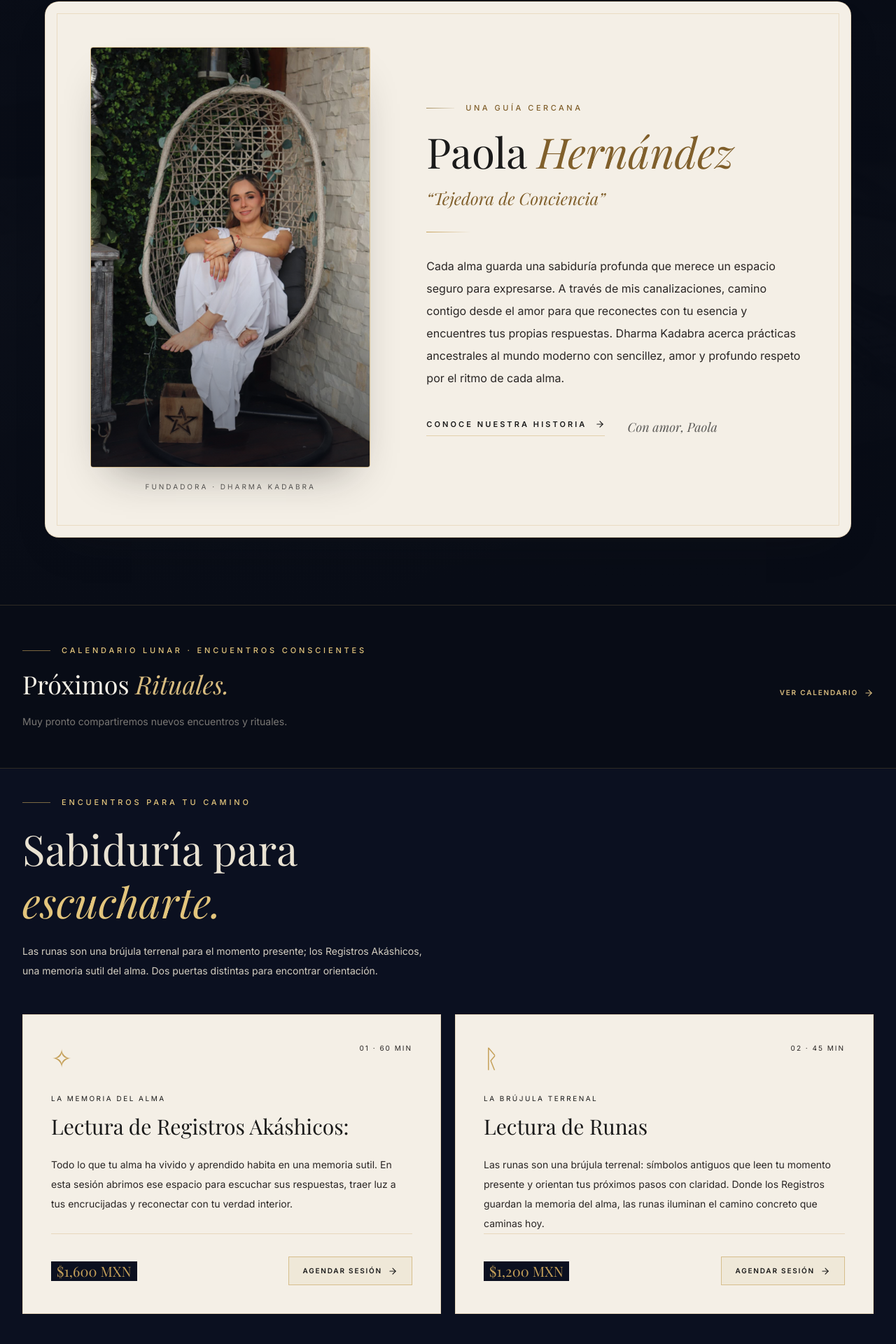
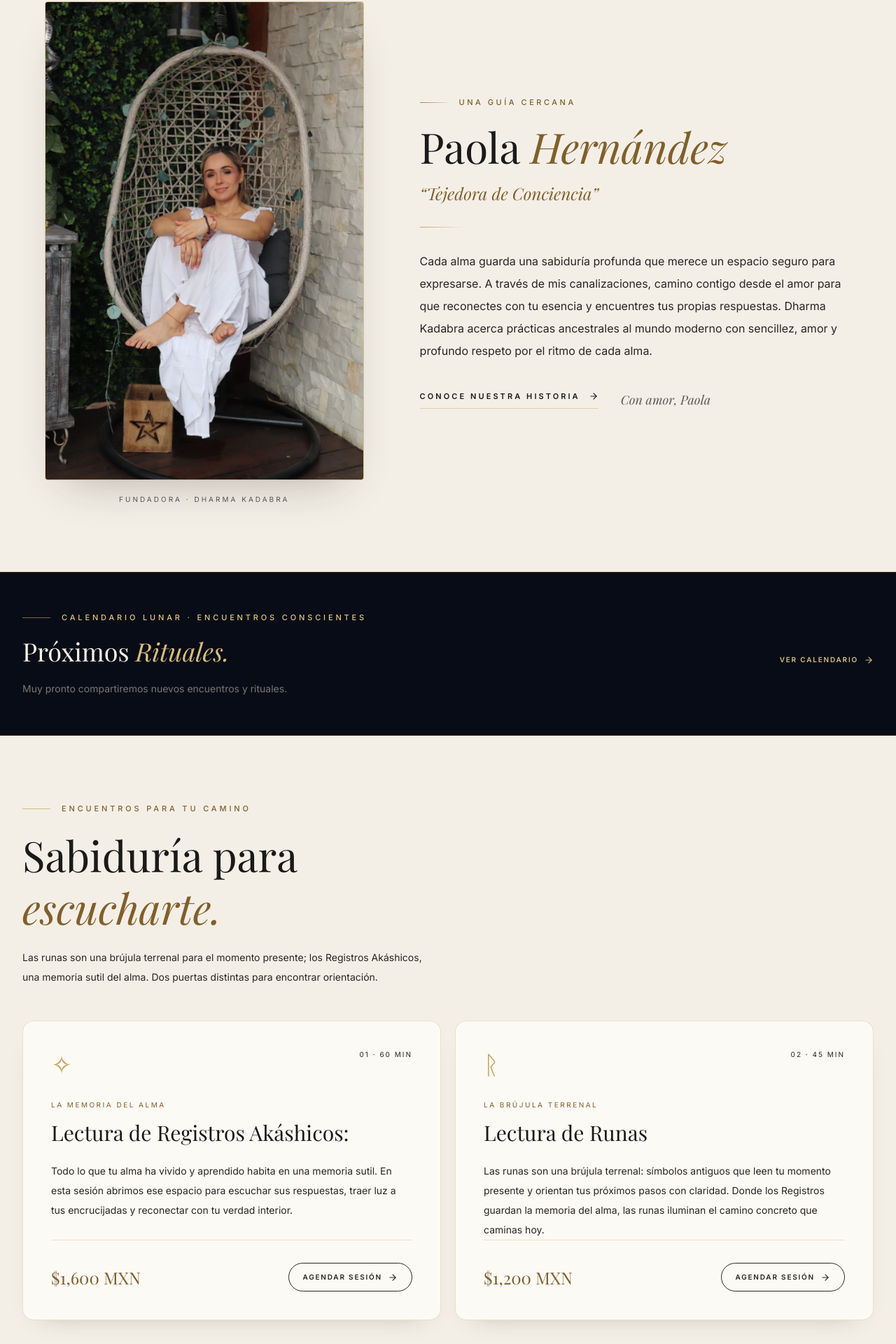
Before and after one commit to taskproservice/dharma-kadabra-app, a Next.js app: page / in a window 1280 px wide. Shown: the part 1768-3688 px from the top of the page at 70% size. Built offline with nearby package versions, Linux system fonts and the light colour scheme.

Commit message:
fix: refine papyrus backgrounds for homepage sections
Co-authored-by: arena-agent <297053741+arena-agent@users.noreply.github.com>

```diff
--- a/app/globals.css
+++ b/app/globals.css
@@ -174,13 +174,15 @@ textarea {
   background: linear-gradient(90deg, rgba(199, 164, 90, 0.75), rgba(199, 164, 90, 0.1));
 }
 
-/* Tarjetas Papiro: el eyebrow dorado claro no se lee sobre crema,
-   así que dentro de .papyrus-card se oscurece a bronce para legibilidad. */
-.papyrus-card .eyebrow-gold {
-  color: var(--papyrus-accent-ink, #8a6d2f);
+/* En tarjetas y secciones Papiro, el eyebrow dorado claro se oscurece a bronce
+   para conservar contraste sobre el fondo crema. */
+.papyrus-card .eyebrow-gold,
+.papyrus-section .eyebrow-gold {
+  color: var(--papyrus-accent-ink, #805f2b);
 }
-.papyrus-card .eyebrow-gold::before {
-  background: linear-gradient(90deg, rgba(138, 109, 47, 0.75), rgba(138, 109, 47, 0.1));
+.papyrus-card .eyebrow-gold::before,
+.papyrus-section .eyebrow-gold::before {
+  background: linear-gradient(90deg, rgba(128, 95, 43, 0.75), rgba(128, 95, 43, 0.1));
 }
 
 /* Formularios */
--- a/app/page.tsx
+++ b/app/page.tsx
@@ -136,15 +136,12 @@ export default async function HomePage() {
         </div>
       </section>
 
-      {/* Paola Hernández — tarjeta Papiro con retrato */}
-      <section id="paola" className="relative scroll-mt-24 overflow-hidden bg-[#080c16] px-5 py-16 sm:px-8 lg:py-24">
-        <Image src={sabiduriaAncestral} alt="" fill sizes="100vw" className="object-cover opacity-10" />
-        <div className="absolute inset-0 bg-gradient-to-b from-[#080c16] via-[#080c16]/85 to-[#080c16]" />
-        <article className="papyrus-card relative mx-auto max-w-6xl overflow-hidden rounded-[1.25rem] border border-[#C5A059]/30 bg-[#F4EFE6] [--papyrus-accent-ink:#805F2B] p-6 shadow-[0_24px_60px_-32px_rgba(26,26,26,0.35),inset_0_1px_0_rgba(255,255,255,0.7)] transition duration-300 sm:p-10 lg:p-16">
-          <div className="pointer-events-none absolute inset-4 border border-[#C5A059]/25" />
-          <div className="relative grid items-center gap-12 md:grid-cols-[.85fr_1.15fr] lg:gap-20">
+      {/* Quiénes somos — Paola sobre Papiro */}
+      <section id="paola" className="papyrus-section relative scroll-mt-24 overflow-hidden bg-[#F4EFE6] px-5 py-16 text-[#1A1A1A] sm:px-8 lg:py-24">
+        <article className="mx-auto max-w-6xl">
+          <div className="grid items-center gap-12 md:grid-cols-[.85fr_1.15fr] lg:gap-20">
             <figure className="mx-auto w-full max-w-sm md:max-w-none">
-              <div className="relative aspect-[2/3] overflow-hidden rounded-sm border border-[#C5A059]/60 shadow-[0_30px_60px_-30px_rgba(26,26,26,0.45)]">
+              <div className="relative aspect-[2/3] overflow-hidden rounded-sm border border-[#C5A059]/60 shadow-[0_30px_60px_-30px_rgba(26,26,26,0.3)]">
                 <Image
                   src={paolaHernandez}
                   alt="Paola Hernández, fundadora y guía de Dharma Kadabra, sentada en una silla colgante de mimbre vestida de blanco"
@@ -154,20 +151,19 @@ export default async function HomePage() {
                   placeholder="blur"
                   className="object-cover"
                 />
-                <span className="pointer-events-none absolute inset-0 bg-gradient-to-t from-[#080c16]/60 via-transparent to-transparent" />
               </div>
               <figcaption className="mt-5 text-center text-[10px] uppercase tracking-[.3em] text-[#1A1A1A]/70">Fundadora · Dharma Kadabra</figcaption>
             </figure>
             <div>
               <Eyebrow>Una guía cercana</Eyebrow>
-              <h2 className="mt-6 font-display text-5xl leading-[1.02] text-[#1A1A1A] sm:text-6xl">Paola <em className="italic text-(color:--papyrus-accent-ink)">Hernández</em></h2>
-              <p className="mt-5 font-display text-xl italic text-(color:--papyrus-accent-ink) sm:text-2xl">&ldquo;Tejedora de Conciencia&rdquo;</p>
+              <h2 className="mt-6 font-display text-5xl leading-[1.02] text-[#1A1A1A] sm:text-6xl">Paola <em className="italic text-[#805F2B]">Hernández</em></h2>
+              <p className="mt-5 font-display text-xl italic text-[#805F2B] sm:text-2xl">&ldquo;Tejedora de Conciencia&rdquo;</p>
               <div className="mt-8 h-px w-16 bg-gradient-to-r from-[#C5A059] to-transparent" />
               <div className="mt-8 font-sans text-base leading-8 text-stone-800">
                 <p>Cada alma guarda una sabiduría profunda que merece un espacio seguro para expresarse. A través de mis canalizaciones, camino contigo desde el amor para que reconectes con tu esencia y encuentres tus propias respuestas. Dharma Kadabra acerca prácticas ancestrales al mundo moderno con sencillez, amor y profundo respeto por el ritmo de cada alma.</p>
               </div>
               <div className="mt-10 flex flex-wrap items-center gap-8">
-                <a href="#nosotros" className="inline-flex items-center gap-3 border-b border-[#C5A059]/40 pb-2 text-[11px] font-semibold uppercase tracking-[.28em] text-[#1A1A1A] transition duration-300 hover:border-[#C5A059] hover:text-(color:--papyrus-accent-ink)">Conoce nuestra historia <ArrowRight size={14} /></a>
+                <a href="#nosotros" className="inline-flex items-center gap-3 border-b border-[#C5A059]/40 pb-2 text-[11px] font-semibold uppercase tracking-[.28em] text-[#1A1A1A] transition duration-300 hover:border-[#C5A059] hover:text-[#805F2B]">Conoce nuestra historia <ArrowRight size={14} /></a>
                 <span className="font-display text-lg italic text-[#1A1A1A]/70">Con amor, Paola</span>
               </div>
             </div>
--- a/components/landing/services.tsx
+++ b/components/landing/services.tsx
@@ -4,33 +4,33 @@ import Link from "next/link";
 import { ArrowRight } from "lucide-react";
 import { services, formatSessionPrice } from "../../lib/data/services";
 
-const eyebrow = "mb-5 flex items-center gap-4 text-[11px] font-medium uppercase tracking-[.35em] text-[#e3c57c] before:h-px before:w-10 before:bg-[#c7a45a]/60";
+const eyebrow = "mb-5 flex items-center gap-4 text-[11px] font-medium uppercase tracking-[.35em] text-[#805F2B] before:h-px before:w-10 before:bg-[#C5A059]/70";
 
 /** Servicios agendables de la landing. Runas y Registros abren su propia página editorial. */
 export function ServicesSection() {
   return (
-    <section id="servicios" className="scroll-mt-16 bg-[#0b1020] px-5 py-8 text-[#e9e2d2] sm:px-8 lg:py-10">
+    <section id="servicios" className="scroll-mt-16 bg-[#F4EFE6] px-5 py-16 text-[#1A1A1A] sm:px-8 lg:py-24">
       <div className="mx-auto max-w-7xl">
         <div className="max-w-2xl">
           <p className={eyebrow}>Encuentros para tu camino</p>
-          <h2 className="font-display text-5xl leading-tight text-[#e9e2d2] sm:text-6xl">Sabiduría para <em className="italic text-[#e3c57c]">escucharte.</em></h2>
-          <p className="mt-5 max-w-xl text-sm leading-7 text-[#e9e2d2]/90">Las runas son una brújula terrenal para el momento presente; los Registros Akáshicos, una memoria sutil del alma. Dos puertas distintas para encontrar orientación.</p>
+          <h2 className="font-display text-5xl leading-tight text-[#1A1A1A] sm:text-6xl">Sabiduría para <em className="italic text-[#805F2B]">escucharte.</em></h2>
+          <p className="mt-5 max-w-xl text-sm leading-7 text-stone-800">Las runas son una brújula terrenal para el momento presente; los Registros Akáshicos, una memoria sutil del alma. Dos puertas distintas para encontrar orientación.</p>
         </div>
         <div className="mt-12 grid gap-5 md:grid-cols-2">
           {services.map((service, index) => (
-            <article key={service.id} className="flex h-full flex-col border border-[#C5A059]/30 bg-[#F4EFE6] p-7 text-[#1A1A1A] sm:p-10">
+            <article key={service.id} className="flex h-full flex-col rounded-2xl border border-[#C5A059]/30 bg-[#FCFAF5] p-7 text-[#1A1A1A] shadow-[0_16px_36px_-28px_rgba(26,26,26,0.35)] sm:p-10">
               <div className="flex items-start justify-between gap-6">
                 <span aria-hidden="true" className="font-display text-4xl text-[#C5A059]">{service.symbol}</span>
                 <span className="text-[10px] uppercase tracking-[.2em] text-stone-800">0{index + 1} · {service.duration}</span>
               </div>
-              <p className="mt-8 text-[10px] uppercase tracking-[.25em]">{service.essence}</p>
-              <h3 className="mt-3 font-display text-3xl leading-snug">{service.name}{service.id === "registros-akashicos" ? ":" : ""}</h3>
+              <p className="mt-8 text-[10px] uppercase tracking-[.25em] text-[#805F2B]">{service.essence}</p>
+              <h3 className="mt-3 font-display text-3xl leading-snug text-[#1A1A1A]">{service.name}{service.id === "registros-akashicos" ? ":" : ""}</h3>
               <p className="mt-5 flex-1 text-sm leading-7 text-stone-800">{service.description}</p>
-              <div className="mt-auto pt-8 flex flex-wrap items-center justify-between gap-4 border-t border-[#C5A059]/30">
-                <span className="bg-[#0b1020] px-2 font-display text-xl text-[#C5A059]">{formatSessionPrice(service.price)}</span>
+              <div className="mt-auto flex flex-wrap items-center justify-between gap-4 border-t border-[#C5A059]/30 pt-8">
+                <span className="whitespace-nowrap font-display text-2xl text-[#805F2B]">{formatSessionPrice(service.price)}</span>
                 <Link
                   href={service.id === "lectura-de-runas" ? "/servicios/runas" : "/registros-akashicos"}
-                  className="inline-flex items-center gap-2 border border-[#c7a45a]/60 bg-[#c7a45a]/10 px-5 py-3 text-[10px] font-semibold uppercase tracking-[.18em] transition hover:bg-[#c7a45a] hover:text-[#0b1020]"
+                  className="inline-flex items-center gap-2 rounded-full border border-stone-800 px-5 py-3 text-[10px] font-semibold uppercase tracking-[.18em] text-stone-800 transition hover:border-[#C5A059] hover:bg-[#C5A059] hover:text-[#1A1A1A] focus-visible:outline focus-visible:outline-2 focus-visible:outline-offset-2 focus-visible:outline-[#805F2B]"
                 >
                   Agendar Sesión <ArrowRight size={14} />
                 </Link>
```
